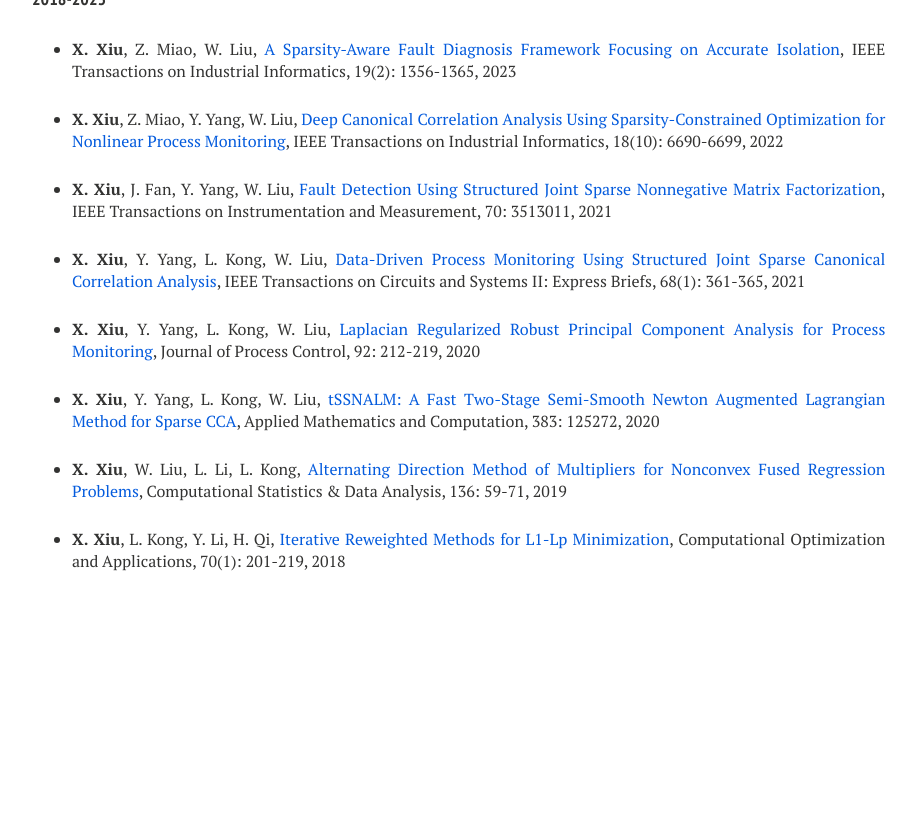
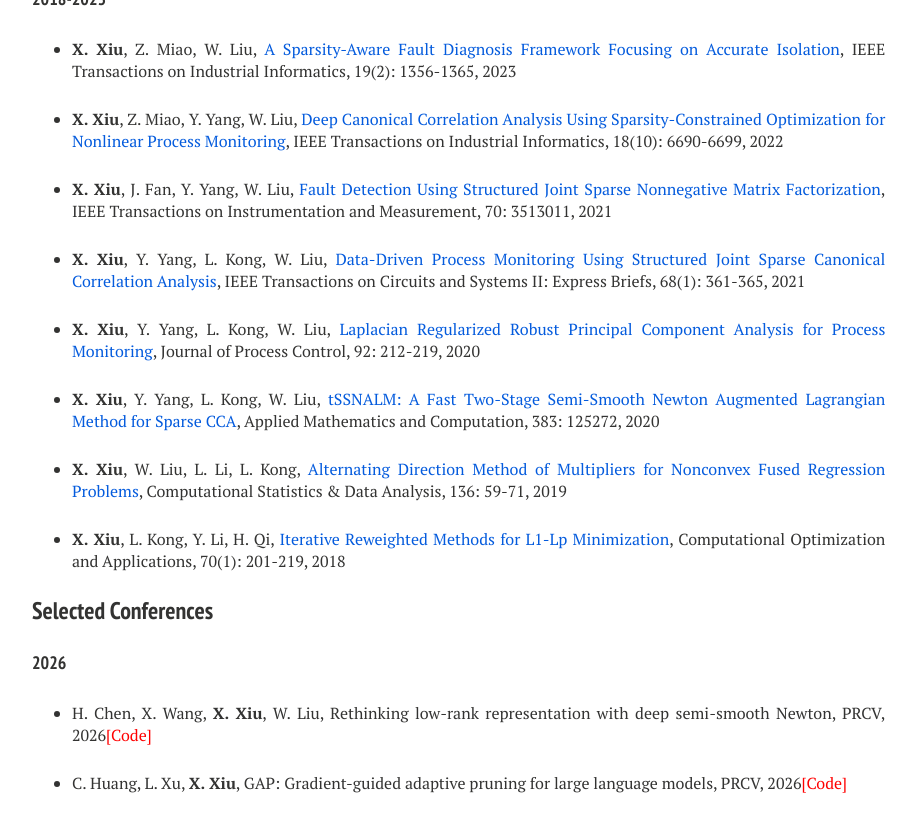
Before and after one commit to xianchaoxiu/xianchaoxiu.github.io, a Jekyll site: the page built from publications/index.md, in a window 1280 px wide and 900 px high, scrolled down 1612 px. Shown: the top 832 px of the window, without its empty margins (288-1205 px from the left). Built offline with Jekyll 4.4.1, drawn with Linux system fonts in a browser that asks for light colours; nearby versions of some CDN libraries; before the commit the page ends 2290 px from its top, so only the background shows below that; some of the changed text lies outside the part shown.

Commit message:
Update index.md

```diff
--- a/publications/index.md
+++ b/publications/index.md
@@ -71,3 +71,12 @@ share: false
 * <b>X. Xiu</b>, W. Liu, L. Li, L. Kong, <a href="https://doi.org/10.1016/j.csda.2019.01.002" class="textlink" target="_blank">Alternating Direction Method of Multipliers for Nonconvex Fused Regression Problems</a>, Computational Statistics & Data Analysis, 136: 59-71, 2019
 
 * <b>X. Xiu</b>, L. Kong, Y. Li, H. Qi, <a href="https://doi.org/10.1007/s10589-017-9977-7" class="textlink" target="_blank">Iterative Reweighted Methods for L1-Lp Minimization</a>, Computational Optimization and Applications, 70(1): 201-219, 2018
+
+
+### Selected Conferences
+
+#### 2026
+
+* H. Chen, X. Wang, <b>X. Xiu</b>, W. Liu, Rethinking low-rank representation with deep semi-smooth Newton, PRCV, 2026<a href="https://github.com/xianchaoxiu/LRRSSN-Net" class="textlink" target="_blank" style="color: red;">[Code]</a>
+
+* C. Huang, L. Xu, <b>X. Xiu</b>, GAP: Gradient-guided adaptive pruning for large language models, PRCV, 2026<a href="https://github.com/xianchaoxiu/GAP" class="textlink" target="_blank" style="color: red;">[Code]</a>
```
Also changed, not shown: other parts of publications/index.md (+1 -1 lines).
